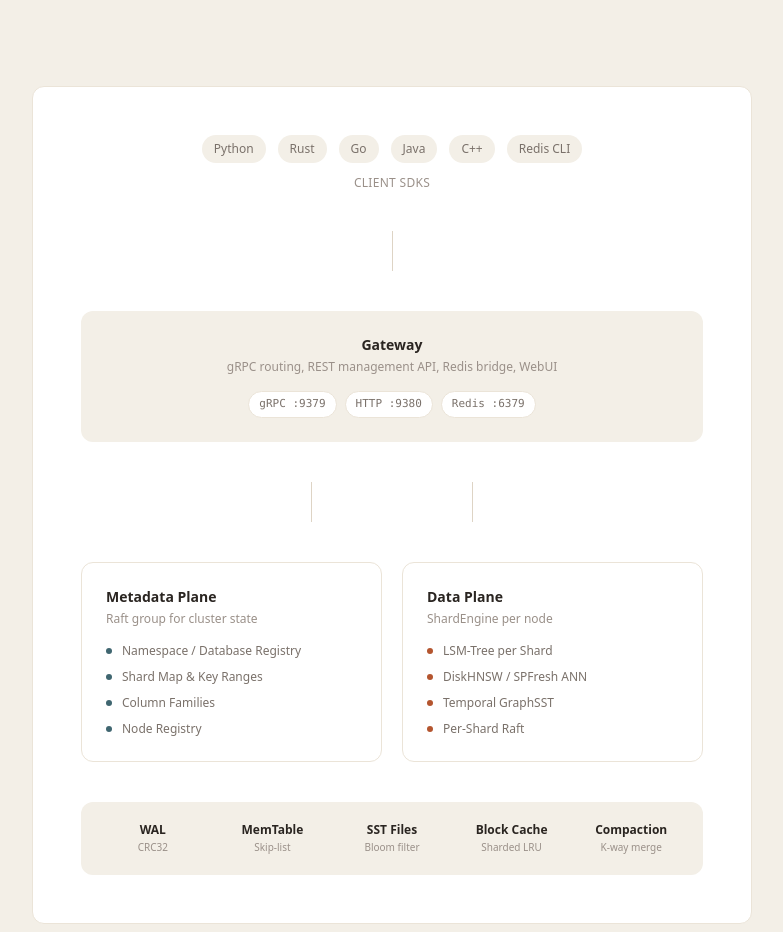
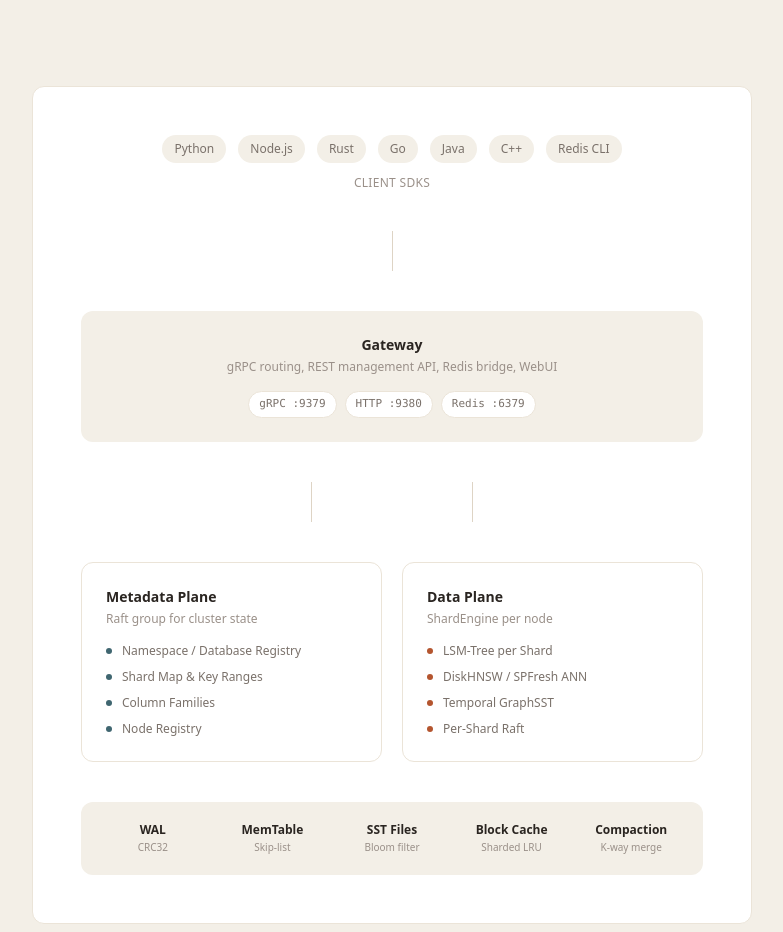
Before and after one commit to stateletlab/stateletWeb, a React (Vite) app: page / in a window 1280 px wide. Shown: the part 2843-3775 px from the top of the page, without its empty margins (248-1031 px from the left). Built offline with nearby package versions, Linux system fonts and the light colour scheme.

Commit message:
docs: add Node.js to client SDK lists in architecture diagrams

```diff
--- a/src/components/Architecture.tsx
+++ b/src/components/Architecture.tsx
@@ -26,7 +26,7 @@ export default function Architecture() {
               {/* Clients */}
               <div className="text-center">
                 <div className="inline-flex items-center gap-3 flex-wrap justify-center">
-                  {['Python', 'Rust', 'Go', 'Java', 'C++', 'Redis CLI'].map(sdk => (
+                  {['Python', 'Node.js', 'Rust', 'Go', 'Java', 'C++', 'Redis CLI'].map(sdk => (
                     <span key={sdk} className="px-3 py-1.5 rounded-full bg-surface-light text-text-muted text-xs font-medium">
                       {sdk}
                     </span>
```
Also changed, not shown: 1 other file (tests, documents, lock files or other folders).
